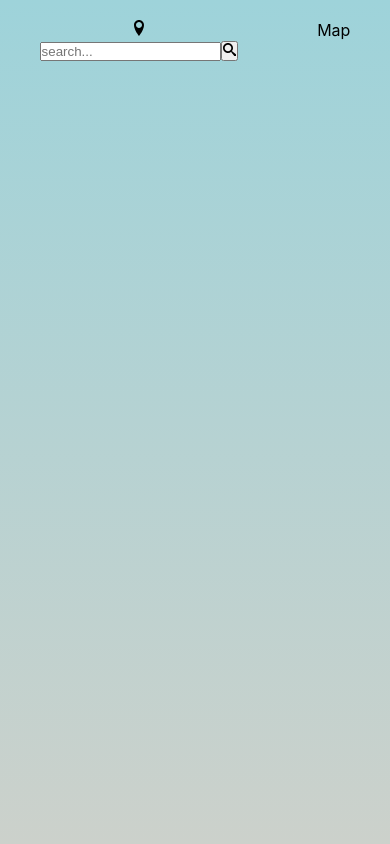
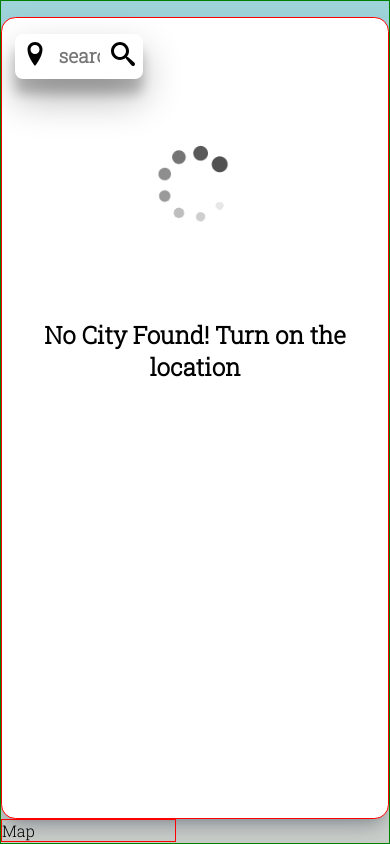
Before and after one commit to Mukesh16407/weatherAndLocation-app, a React (Create React App) app: page / in a window 390 px wide. Built offline with nearby package versions, Linux system fonts and the light colour scheme.

Commit message:
Styled UI

```diff
--- a/package.json
+++ b/package.json
@@ -9,6 +9,7 @@
     "aos": "^2.3.4",
     "apexcharts": "^3.35.4",
     "axios": "^0.27.2",
+    "google-map-react": "^2.2.0",
     "luxon": "^3.0.1",
     "react": "^18.2.0",
     "react-apexcharts": "^1.4.0",
--- a/src/App.css
+++ b/src/App.css
@@ -1,16 +1,33 @@
-*{
-  box-sizing: border-box;
-  padding: 0;
-  margin: 0;
+
+.App{
+    display: flex;
+    justify-content: space-around;
+    align-items: center;
+    max-width: 100%;
+    min-width: 100%;
+    margin: auto;
+    overflow-y:scroll;
+    border: 1px solid green;
+    min-height: 100vh;
+    max-height: 95vh;
 }
+@media screen and (max-width: 768px) {
+    .App {
+      overflow-y: auto;
+      display: block;
+      max-width: 80%;
+      min-width: 80%;
 
-.App {
-  text-align: center;
-  display: flex;
- justify-content: space-around;
-  padding-top: 20px;
-  padding-bottom: 20px;
-  height: 100vh;
-  position: relative;
-  background-image:-webkit-linear-gradient(rgb(158,211,218),rgb(204,209,203));
-}
+
+    }
+
+  }
+  @media screen and (max-width: 480px) {
+    .App {
+      overflow-y: auto;
+      display: block;
+      max-width: 100%;
+      min-width: 360px;
+    }
+
+  }
--- a/src/App.js
+++ b/src/App.js
@@ -1,5 +1,5 @@
 import './App.css'
-import { Map } from './Components/Map/Map';
+import {Map  } from './Components/Map/Map';
 import { Weather } from './Components/Weather/Weather';
 
 
--- a/src/Components/Map/Map.jsx
+++ b/src/Components/Map/Map.jsx
@@ -1,7 +1,15 @@
 import React from 'react'
+import styled from 'styled-components'
 
 export const Map = () => {
   return (
-    <div>Map</div>
+    <Container>Map</Container>
   )
 }
+
+const Container = styled.div`
+  width: 45%;
+
+  border: 1px solid red;
+
+`
--- a/src/Components/Weather/Day.jsx
+++ b/src/Components/Weather/Day.jsx
@@ -1,6 +1,7 @@
 import axios from 'axios';
 import React, { useEffect, useState } from 'react'
 import { useDispatch } from 'react-redux';
+import styled from 'styled-components';
 import {addTemp} from '../../Redux/Action';
 import { DayCard } from './DayCard';
 
@@ -42,15 +43,29 @@ export const Day = ({coordinates,setDayTemp,setCurrent}) => {
     }
 
   return (
-    <div>
+    <Wrapper>
         {weeklyData && weeklyData.map((day, i)=>(
-            <div onClick={()=>showAllData(day,i)} key={i}
+            <Box onClick={()=>showAllData(day,i)} key={i}
             style={{border:selected === i ? "2px solid #373c3f" : "2px solid #e9e9e9",
                 borderRadius: "0.5rem"}}>
                <DayCard dayData={day}/>
-            </div>
+            </Box>
         ))}
 
-    </div>
+    </Wrapper>
   )
 }
+
+
+const Wrapper = styled.div`
+    border:1px solid red;
+    display: flex;
+    gap: 0.7rem;
+    height: 500px;
+    width: 100%;
+
+`
+const Box = styled.div`
+    border: 1px solid green;
+    width: 15%;
+`
--- a/src/Components/Weather/DayCard.jsx
+++ b/src/Components/Weather/DayCard.jsx
@@ -2,6 +2,7 @@ import React, { useEffect, useState } from 'react'
 import sunny from '../../assets/sunny.png';
 import cloudy from '../../assets/cloudy.png';
 import rainy from '../../assets/rainy.png'
+import styled from 'styled-components';
 export const DayCard = ({dayData}) => {
     const [dayName, setDayName] = useState("");
 
@@ -16,16 +17,33 @@ export const DayCard = ({dayData}) => {
 
     },[dayData])
   return (
-    <div>
-        <p>{dayName}</p>
-        <div>
+    <Box>
+        <Title>{dayName}</Title>
+        <Title>
         {Math.round(dayData.temp.max - 273)}°{" "}
         {Math.round(dayData.temp.min - 273)}°
-        </div>
-        <img src={dayData.weather[0].main  ==="Clear" ?sunny
+        </Title>
+        <Logo src={dayData.weather[0].main  ==="Clear" ?sunny
         :dayData.weather[0].main==="Clouds" ?cloudy:rainy}
         alt={dayData.weather[0].main}/>
-        <div>{dayData.weather[0].main}</div>
-    </div>
+        <Title>{dayData.weather[0].main}</Title>
+    </Box>
   )
 }
+
+
+const Box = styled.div`
+  padding: 0.5rem 1rem;
+  display: flex;
+  flex-direction: column;
+  gap: 0.5rem;
+  align-items: center;
+  min-width: max-content;
+  cursor: pointer;
+  transition: 0.3s;
+`
+const Title = styled.h4``;
+const Logo = styled.img`
+  height: 30px;
+  width: 30px;
+`;
--- a/src/Components/Weather/Search.jsx
+++ b/src/Components/Weather/Search.jsx
@@ -3,8 +3,9 @@ import React, { useEffect, useState } from 'react';
 import { ImLocation, ImSearch } from "react-icons/im";
 import { cities } from '../../Cities';
 import { CityList } from './CityList';
+import styled from "styled-components";
 
-export const Search = ({city,setCity,coordinates,setCoordinates}) => {
+export const Search = ({city,setCity,coordinates,setCoordinates,setLoading}) => {
 
    let id
 
@@ -64,6 +65,7 @@ export const Search = ({city,setCity,coordinates,setCoordinates}) => {
         axios.get(`https://api.openweathermap.org/data/2.5/weather?lat=${coordinates.lat}&lon=${coordinates.lon}&appid=${process.env.REACT_APP_API_KEY}`)
         .then(({data})=>{
             setCity(data.name);
+            setLoading(false);
         }).catch((err)=>{
             console.log(err)
         })
@@ -72,19 +74,19 @@ export const Search = ({city,setCity,coordinates,setCoordinates}) => {
 
 
   return (
-    <div>
-        <form onSubmit={getWeather}>
-            <div>
-                <ImLocation/>
-            </div>
-            <input value={city} placeholder='search...'onChange={handleOnChange}/>
-            <button>
-                <div>
-                <ImSearch/>
-                </div>
-            </button>
-        </form>
-        {searchData && (
+    <Container>
+        <Form onSubmit={getWeather}>
+            <Item>
+                <ImLocation className='uiLocation'/>
+            </Item>
+            <Input value={city} placeholder='search...'onChange={handleOnChange}/>
+            <Button>
+                <Item>
+                <ImSearch className='uiLocation'/>
+                </Item>
+            </Button>
+        </Form>
+        {searchData && show == true &&(
             <div className='cityList'>
                  <div className='optionBox'>
                  {searchData.map((cty, i)=>{
@@ -97,6 +99,60 @@ export const Search = ({city,setCity,coordinates,setCoordinates}) => {
                  </div>
             </div>
         )}
-    </div>
+    </Container>
   )
 }
+
+const Container = styled.div`
+.cityList {
+    width: 100%;
+    position: relative;
+    margin-top: 1rem;
+  }
+
+border-radius: 0.5rem;
+height:2.8rem ;
+margin-top: 0.5rem;
+margin-left: 0.3rem;
+position: fixed;
+width: 33%;
+box-shadow: rgba(0, 0, 0, 0.3) 0px 19px 38px, rgba(0, 0, 0, 0.22) 0px 15px 12px;
+`
+const Form = styled.form`
+    width:99%;
+    display:flex;
+    align-items: center;
+    margin: auto;
+    height: 98%;
+`
+const Item = styled.div`
+padding: 0.5rem;
+ .uiLocation{
+    font-size: 1.5rem;
+    &:hover{
+        color: #302f2f;
+        cursor: pointer;
+        font-size: 2rem;
+    }
+ }
+`;
+const Input = styled.input`
+    outline: none;
+    width: 90%;
+    height: 100%;
+    font-size: 1.2rem;
+    font-weight: 600;
+    padding: 0.2rem;
+    border: none;
+    &:focus{
+    outline: none;
+   }
+
+`
+const Button = styled.button`
+    border: none;
+    background: none;
+    outline: none;
+
+
+`
--- a/src/Components/Weather/Weather.jsx
+++ b/src/Components/Weather/Weather.jsx
@@ -1,33 +1,87 @@
-import React, { useState } from 'react'
-import { Day } from './Day';
-import { Details } from './Details';
-import { Search } from './Search'
-
+import React, { useState } from "react";
+import styled from "styled-components";
+import { Day } from "./Day";
+import { Details } from "./Details";
+import { Search } from "./Search";
+import Loading from "../../assets/Loading_icon.gif";
 export const Weather = () => {
-
   const [city, setCity] = useState("");
   const [coordinates, setCoordinates] = useState({});
   const [dayTemp, setDayTemp] = useState({});
   const [current, setCurrent] = useState({});
-
+  const [loading, setLoading] = useState(false);
   return (
-    <div>
-      <div>
+    <Container>
       <Search
+        setLoading={setLoading}
         setCity={setCity}
         city={city}
         coordinates={coordinates}
         setCoordinates={setCoordinates}
       />
-      </div>
-      <div>
+      {loading ? (
+        <Box>
+          <Image src={Loading} alt="loading" />
+          <Title>No City Found! Turn on the location</Title>
+        </Box>
+      ) : !coordinates.lat ? (
+        <Box>
+          <Image src={Loading} alt="loading" />
+          <Title>No City Found! Turn on the location</Title>
+        </Box>
+      ) : (
+        <Wrapper>
           <Day
             coordinates={coordinates}
             setDayTemp={setDayTemp}
-        setCurrent={setCurrent}/>
-     </div>
+            setCurrent={setCurrent}
+          />
           <Details dayTemp={dayTemp} current={current} />
-    </div>
+        </Wrapper>
+      )}
+    </Container>
+  );
+};
 
-  )
+const Container = styled.div`
+  max-width: 35%;
+  min-width: 35%;
+  min-height: 95vh;
+  max-width: 95vh;
+  border-radius: 0.9rem;
+  display: flex;
+  flex-direction: column;
+  gap: 0.5rem;
+  padding: 0.5rem;
+  background: white;
+  box-shadow: rgba(50, 50, 93, 0.25) 0px 13px 27px -5px,
+    rgba(0, 0, 0, 0.3) 0px 8px 16px -8px;
+  border: 1px solid red;
+
+  @media screen and (max-width: 768px) {
+    max-width: 80%;
+    min-width: 80%;
+    margin: auto;
+    min-height: 95vh;
+    margin-top: 1rem;
   }
+
+  @media screen and (max-width: 480px) {
+    max-width: 100%;
+  }
+`;
+const Wrapper = styled.div``;
+const Box = styled.div`
+  width: 100%;
+`;
+
+const Image = styled.img`
+  width: 100%;
+  margin-top: 10%;
+`;
+
+const Title = styled.h2`
+  color: black;
+  text-align: center;
+  padding: 0.5rem;
+`;
--- a/src/index.css
+++ b/src/index.css
@@ -1,14 +1,23 @@
+@import url('https://fonts.googleapis.com/css2?family=Montserrat:wght@100&family=Roboto+Slab:wght@300&display=swap');
+
+*{
+  box-sizing: border-box;
+  padding: 0;
+  margin: 0;
+  font-family: 'Roboto Slab', serif;
+}
+
 body {
-  margin: 0;
-  font-family: -apple-system, BlinkMacSystemFont, 'Segoe UI', 'Roboto', 'Oxygen',
-    'Ubuntu', 'Cantarell', 'Fira Sans', 'Droid Sans', 'Helvetica Neue',
-    sans-serif;
-  -webkit-font-smoothing: antialiased;
-  -moz-osx-font-smoothing: grayscale;
+  height: 100vh;
+
+  background-image:-webkit-linear-gradient(rgb(158,211,218),rgb(204,209,203));
+}
+
+
+@media screen and (max-width: 600px) {
+  body {
+    overflow-y: auto;
+    display: block;
+  }
 
 }
-
-code {
-  font-family: source-code-pro, Menlo, Monaco, Consolas, 'Courier New',
-    monospace;
-}
```
Also changed, not shown: 1 other file (tests, documents, lock files or other folders). Lines whose indentation alone changed are shown as unchanged.
